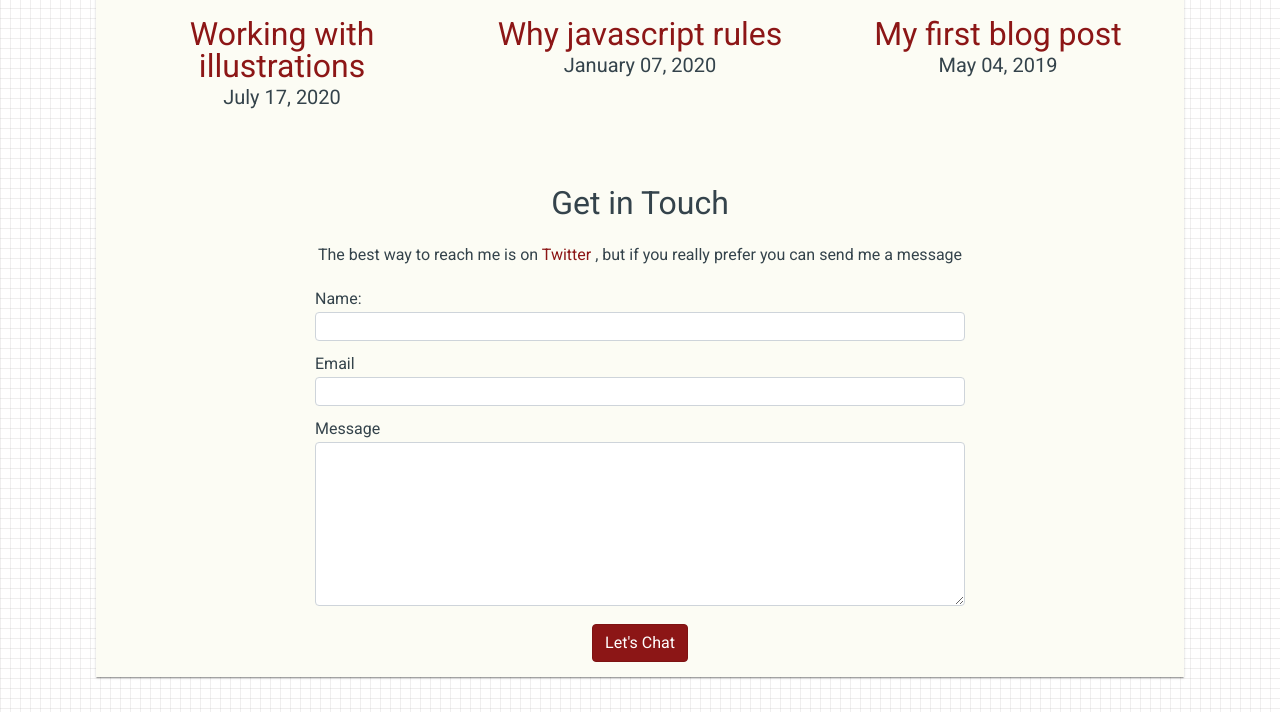
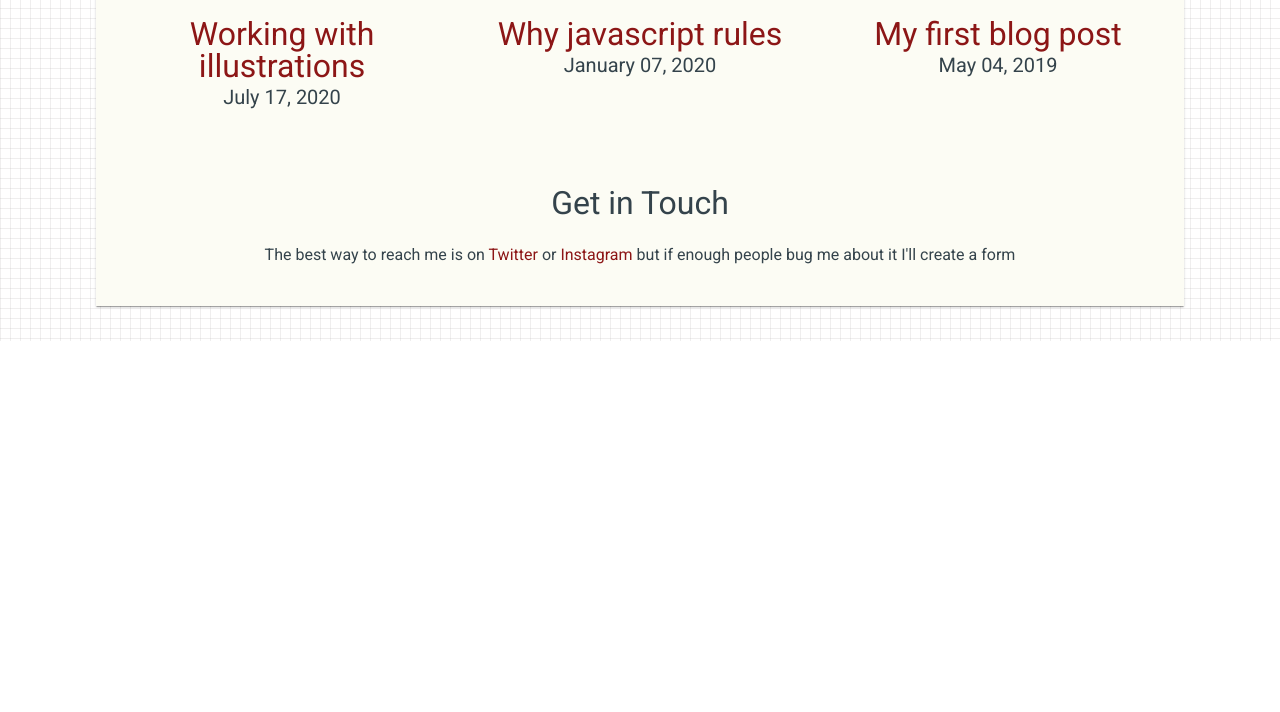
Before and after one commit to jj-plane/website, a Gatsby site: page / in a window 1280 px wide. Shown: the part 692-1404 px from the top of the page. After the commit the page ends 1033 px from the top, so only its background shows below. Built offline with nearby package versions, Linux system fonts and the light colour scheme; Gatsby itself is replaced by a stand-in of ours.

Commit message:
Just removing the form for now. Worried about annoying validation and going over netlify free limits.

```diff
--- a/src/components/contact.js
+++ b/src/components/contact.js
@@ -6,8 +6,9 @@ const Contact = () => {
     return(
         <div className="container form-area" id="form-container">
             <h2 id="contact-header">Get in Touch</h2>
-            <p className="contact-subline">The best way to reach me is on <a className="contact-links" href="https://twitter.com/JJAggas">Twitter</a> , but if you really prefer you can send me a message</p>
-            <form name="contact" method="POST" data-netlify="true" data-netlify-honeypot="bot-field">
+            <p className="contact-subline">The best way to reach me is on <a className="contact-links" href="https://twitter.com/JJAggas">Twitter</a> or <a className="contact-links" href="https://www.instagram.com/joshuaaggas/">Instagram</a>
+            &nbsp;but if enough people bug me about it I'll create a form</p>
+            {/*<form name="contact" method="POST" data-netlify="true" data-netlify-honeypot="bot-field">
                 <input type="hidden" data-netlify="true" value="contact" name="contact" />
 
                 <div className="form-group">
@@ -26,10 +27,10 @@ const Contact = () => {
                 </div>
 
                 <div className="submit-group">
-                    <button type="submit" className="form-submit">Let's Chat</button>
+                    <button type="submit" className="form-submit" disabled="false">Let's Chate</button>
                 </div>
-
             </form>
+            */}
         </div>
     )
 }
```
